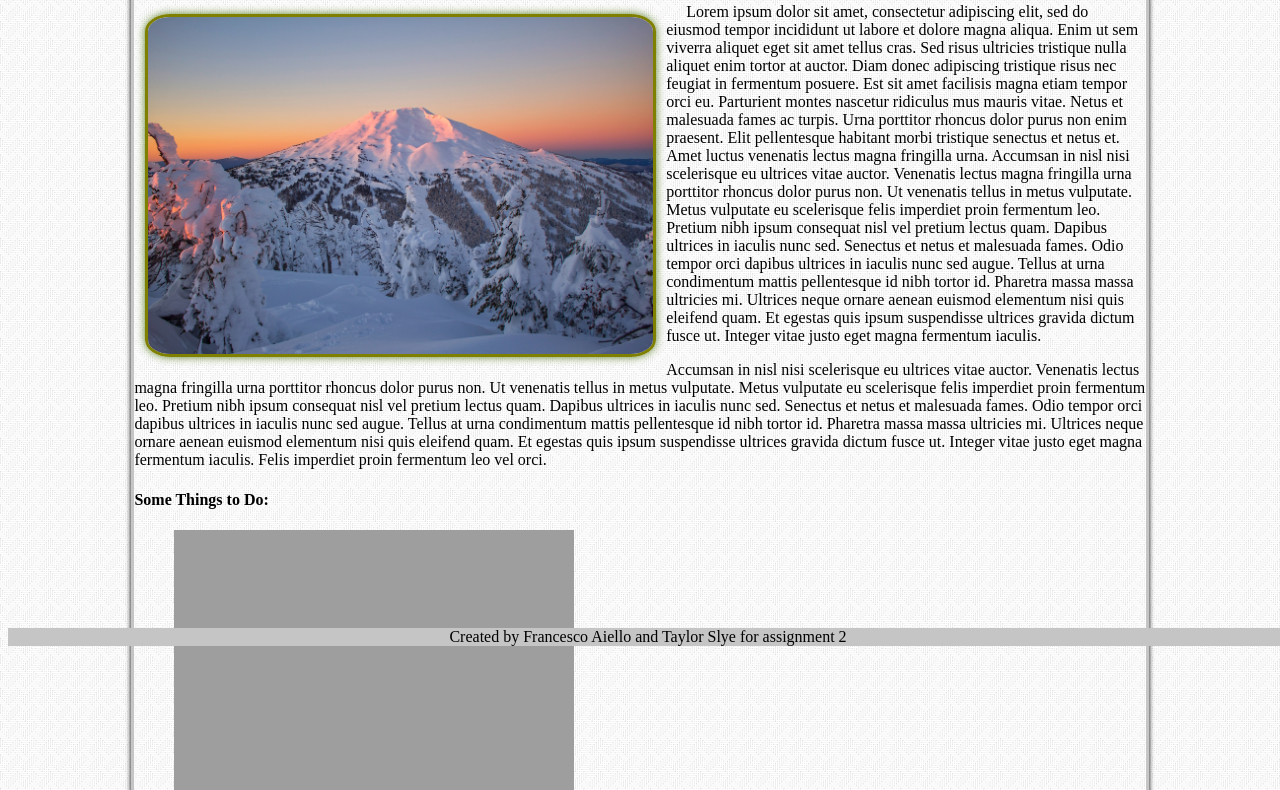
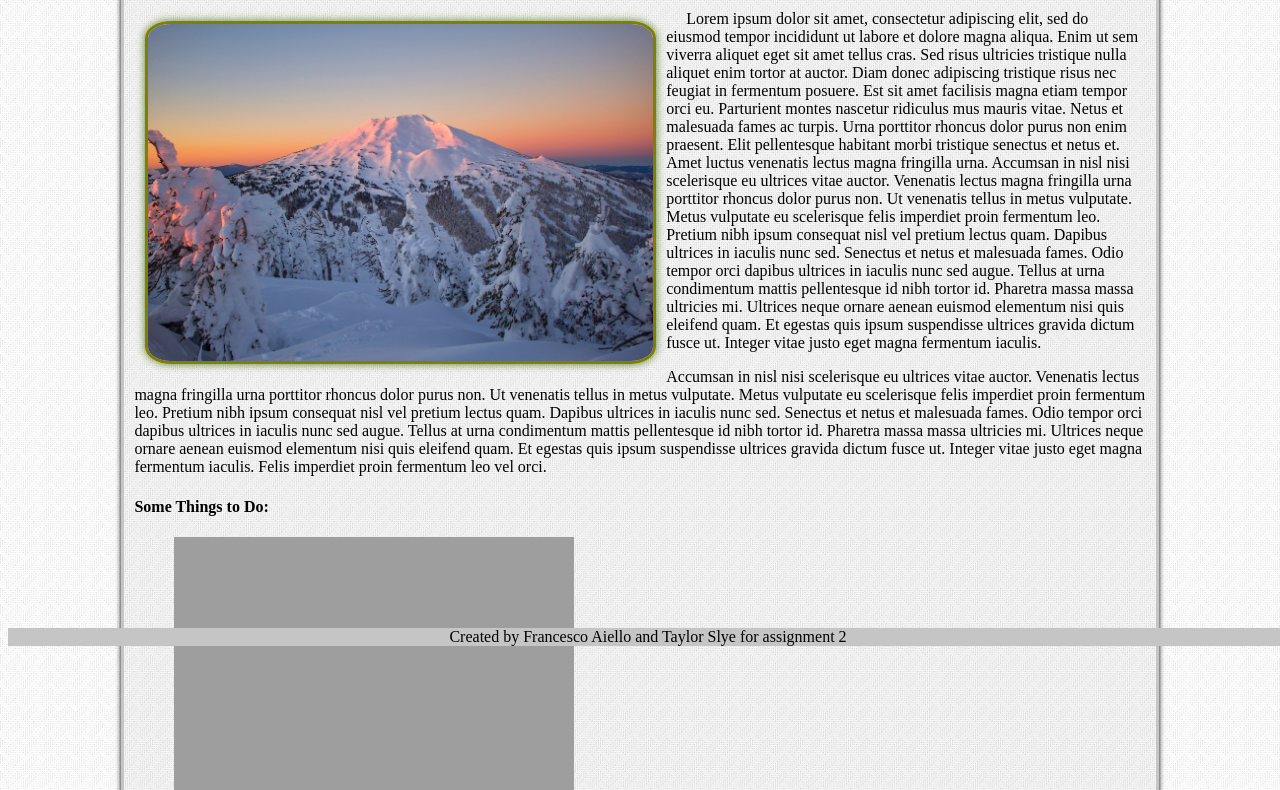
Before and after one commit to FrancescoAiello01/CS291-assignment-2, a plain HTML site: page assignment2/index.html in a window 1280 px wide. Shown: the part 154-944 px from the top of the page. Drawn offline with Linux system fonts and the light colour scheme.

Commit message:
Fix body padding, nav links, updates to text formatting

```diff
--- a/assignment2/css/style.css
+++ b/assignment2/css/style.css
@@ -31,10 +31,9 @@ a:hover {
 }
 
 footer {
-	position:fixed;
+	position: fixed;
 	width: 100%;
-	bottom:0;
-	margin-top: 6%;
+	bottom: 0;
 	background-color: #c5c5c5;
 	text-align: center;
 }
@@ -42,10 +41,14 @@ footer {
 #main-body {
 	width: 80%;
 	margin: -15% auto;
-	border: medium solid #c5c5c5;
+	border-bottom: medium solid #c5c5c5;
+	border-left: medium solid #c5c5c5;
+	border-right: medium solid #c5c5c5;
 	box-shadow: 0 0 5px;
 	position:relative;
 	top: 130px;
+	background-color: rgba(0, 0, 0, 0.04);
+	padding: 10px;
 }
 
 
```
